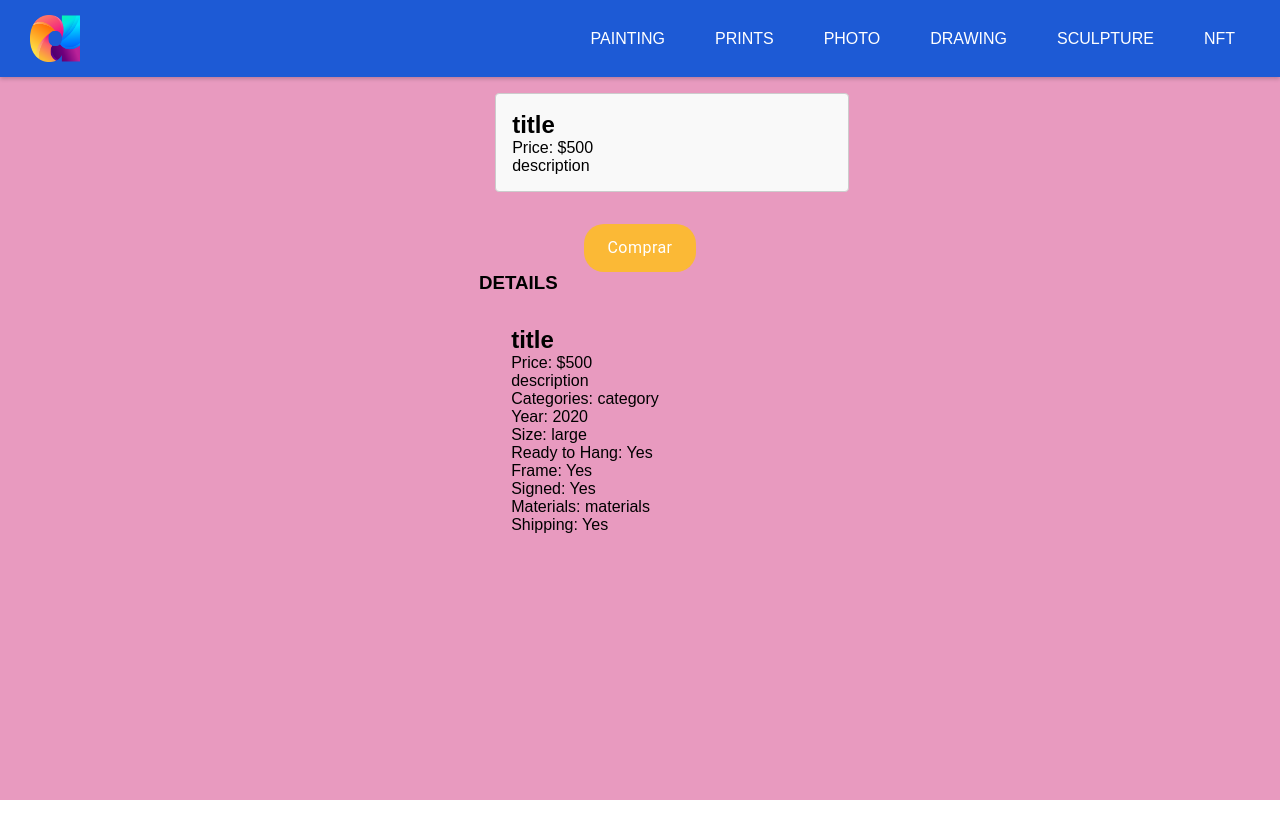
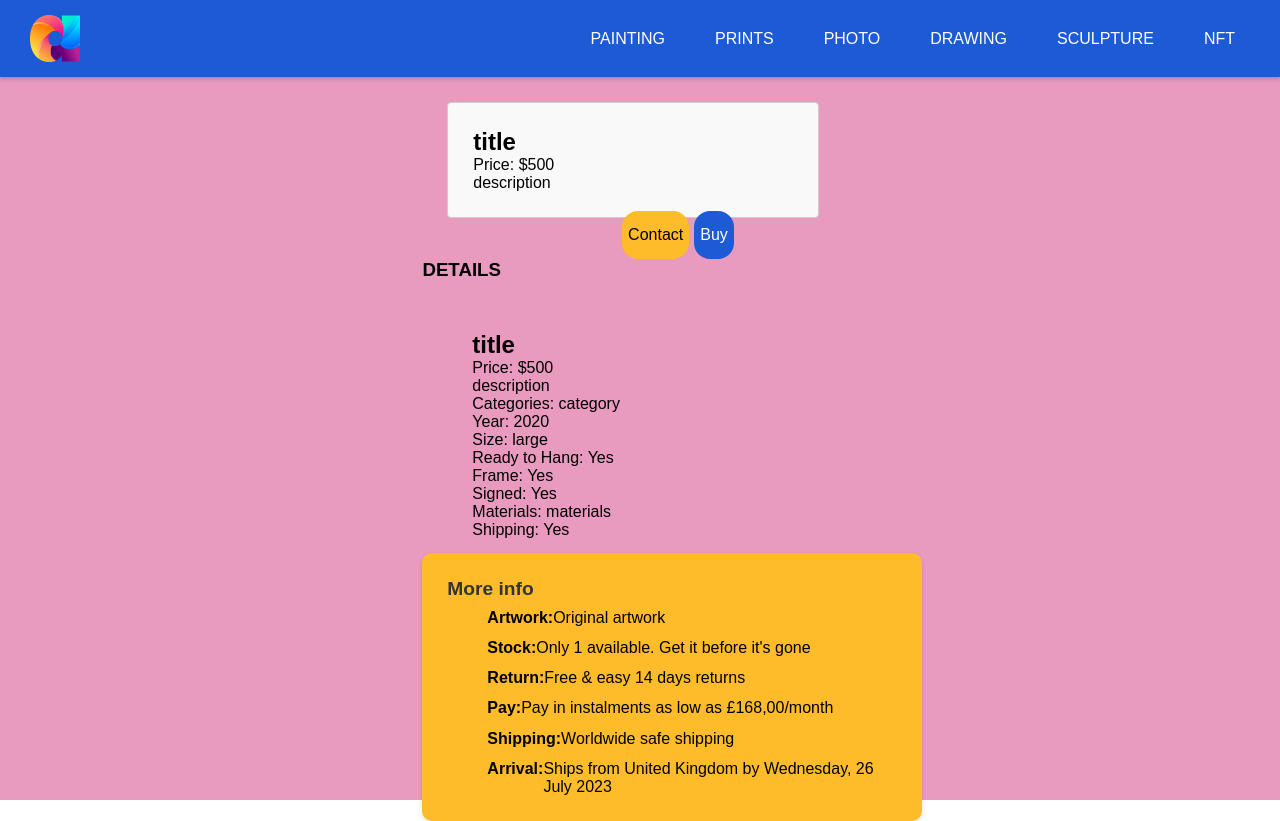
Before and after one commit to Sebasbh/Anunciarte, a React (Vite) app in the folder anunciarte-app/: page /productDetail in a window 1280 px wide. Before the commit the page ends 800 px from the top, so only its background shows below. Built offline with nearby package versions, Linux system fonts and the light colour scheme.

Commit message:
updating branch

```diff
--- a/anunciarte-app/src/Components/atoms/PopUpBuy.jsx
+++ b/anunciarte-app/src/Components/atoms/PopUpBuy.jsx
@@ -9,7 +9,7 @@ const CustomButton = styled(Button)`
   padding: 10px 30px;
   font-size: 1em;
   font-weight: 400;
-  width: 7em;
+  width: 100%;
   cursor: pointer;
   text-transform: none;
   color: white;
--- /dev/null
+++ b/anunciarte-app/src/Components/atoms/SpecialInfoCard.jsx
@@ -0,0 +1,17 @@
+import "./specialInfoCard.css"
+
+export default function SpecialInfoCard({artwork, stock, returns, pay, shipping, arrival}) {
+  return (
+    <div className="specialInfoCard">
+      <h3>More info</h3>
+      <ul>
+        <li><h4>Artwork:</h4> {artwork}</li>
+        <li><h4>Stock:</h4> {stock}</li>
+        <li><h4>Return:</h4> {returns}</li>
+        <li><h4>Pay:</h4> {pay}</li>
+        <li><h4>Shipping:</h4>{shipping}</li>
+        <li><h4>Arrival:</h4>{arrival}</li>
+      </ul>
+    </div>
+  )
+}
--- /dev/null
+++ b/anunciarte-app/src/Components/atoms/dropDown.jsx
@@ -0,0 +1,20 @@
+import { Icon } from '@iconify/react';
+import './dropdown.css';
+
+const DropdownMenu = () => {
+  return (
+    <ul className="dropdown-menu">
+        <li>
+        <Icon icon="ic:baseline-close" color="gray" />
+        </li>
+      <li>PAINTING</li>
+      <li>PRINTS</li>
+      <li>PHOTO</li>
+      <li>DRAWING</li>
+      <li>SCULPTURE</li>
+      <li>NFT</li>
+    </ul>
+  );
+};
+
+export default DropdownMenu;
--- /dev/null
+++ b/anunciarte-app/src/Components/atoms/dropdown.css
@@ -0,0 +1,39 @@
+.dropdown-menu {
+
+  position: absolute;
+  background-color: #febc2a;
+  border-radius: 5px;
+  padding: 2%;
+  list-style: none;
+  z-index: 1;
+  width: 100%;
+
+
+
+
+}
+
+.dropdown-menu li {
+  padding: 8px;
+  color: #333;
+  cursor: pointer;
+}
+
+
+
+
+
+.dropdown-menu {
+  animation: fadeIn 0.2s ease-in-out;
+}
+
+@keyframes fadeIn {
+  from {
+    opacity: 0;
+    transform: translateY(-10px);
+  }
+  to {
+    opacity: 1;
+    transform: translateY(0);
+  }
+}
--- /dev/null
+++ b/anunciarte-app/src/Components/atoms/specialInfoCard.css
@@ -0,0 +1,29 @@
+.specialInfoCard {
+    background-color: #febc2a;
+    padding: 5%;
+    border-radius: 10px;
+    box-shadow: 0 2px 5px rgba(0, 0, 0, 0.1);
+}
+
+.specialInfoCard h3 {
+    font-size: 1.2rem;
+    margin-bottom: 2%;
+    color: #333;
+  }
+
+  .specialInfoCard li {
+    display: flex;
+    justify-content: flex-start;
+    align-items: flex-start;
+    font-size: 1rem;
+    margin-bottom: 3%;
+
+  }
+
+  .specialInfoCard li span {
+    font-weight: bold;
+  }
+
+  .specialInfoCard li:last-child {
+    margin-bottom: 0;
+  }
--- a/anunciarte-app/src/Components/molecules/MobileNavbar.jsx
+++ b/anunciarte-app/src/Components/molecules/MobileNavbar.jsx
@@ -1,14 +1,25 @@
-import "./mobileNavbar.css"
+import { useState } from 'react';
 import logoA from "./../../assets/anunciarteLogo03.png";
 import { Icon } from "@iconify/react";
+import DropDown from './../atoms/dropDown';
+import "./mobileNavbar.css";
 
 export default function MobileNavbar() {
+  const [menuOpen, setMenuOpen] = useState(false);
+
+  const handleMenuToggle = () => {
+    console.log('Menu toggled')
+    setMenuOpen(!menuOpen);
+  };
+
   return (
     <div className="navbarContainer">
       <img src={logoA} alt="anunciArte" />
-      <Icon icon="pajamas:hamburger" color="white" className="burgerIcon" />
+      <div className="burgerIcon" onClick={handleMenuToggle}>
+        <Icon icon="pajamas:hamburger" color="white" />
+      </div>
 
-
+      {menuOpen && <DropDown />}
     </div>
-  )
+  );
 }
--- a/anunciarte-app/src/Pages/ProductDetail.jsx
+++ b/anunciarte-app/src/Pages/ProductDetail.jsx
@@ -1,10 +1,13 @@
 
-import CartModal from "../Components/atoms/PopUpBuy";
+// import CartModal from "../Components/atoms/PopUpBuy";
 import "./productDetail.css";
 import illustration from "../assets/pageIllustration.png"
 import MobileNavbar from "./../Components/molecules/MobileNavbar"
 import Navbar from "./../Components/atoms/Navbar"
 import ProductList from "../Components/atoms/ProductList";
+import SpecialInfoCard from "../Components/atoms/SpecialInfoCard";
+import Button from "../Components/atoms/Button"
+
 
 
 
@@ -16,7 +19,6 @@ export default function ProductDetail() {
   const productId = 2;
   const properties = {
     title: true,
-    author: true,
     price: true,
     description: true,
     category: true,
@@ -54,10 +56,26 @@ export default function ProductDetail() {
 
             <div className="ButtonsProductsDetail">
 
-              <CartModal/>
+              {/* <CartModal/> */}
+              <div className="buttonsContainerProduct">
+              <Button style="yellowButton" text="Contact" arrow={false} />
+              <Button style="blueButton" text="Buy" arrow={false} />
+              </div>
+
+
+
             </div>
             <h3>DETAILS</h3>
             <ProductList show={properties} id={productId} style={"product-container"} />
+            <SpecialInfoCard artwork="Original artwork"
+            stock="Only 1 available. Get it before it's gone"
+            returns="Free & easy 14 days returns"
+            pay="Pay in instalments as low as £168,00/month"
+            shipping="Worldwide safe shipping"
+            arrival="Ships from United Kingdom by Wednesday, 26 July 2023" />
+
+
+
 
           </div>
 
--- a/anunciarte-app/src/Pages/productDetail.css
+++ b/anunciarte-app/src/Pages/productDetail.css
@@ -21,6 +21,16 @@
   flex-wrap: wrap;
   align-items: center;
   justify-content: center;
+  gap: 5%
+}
+.buttonsContainerProduct{
+  width: 100%;
+  display: flex;
+  gap: 5%;
+}
+.galleryContainer img {
+  max-width: 100%;
+  height: auto;
 }
 
 .infoContainer{
```
